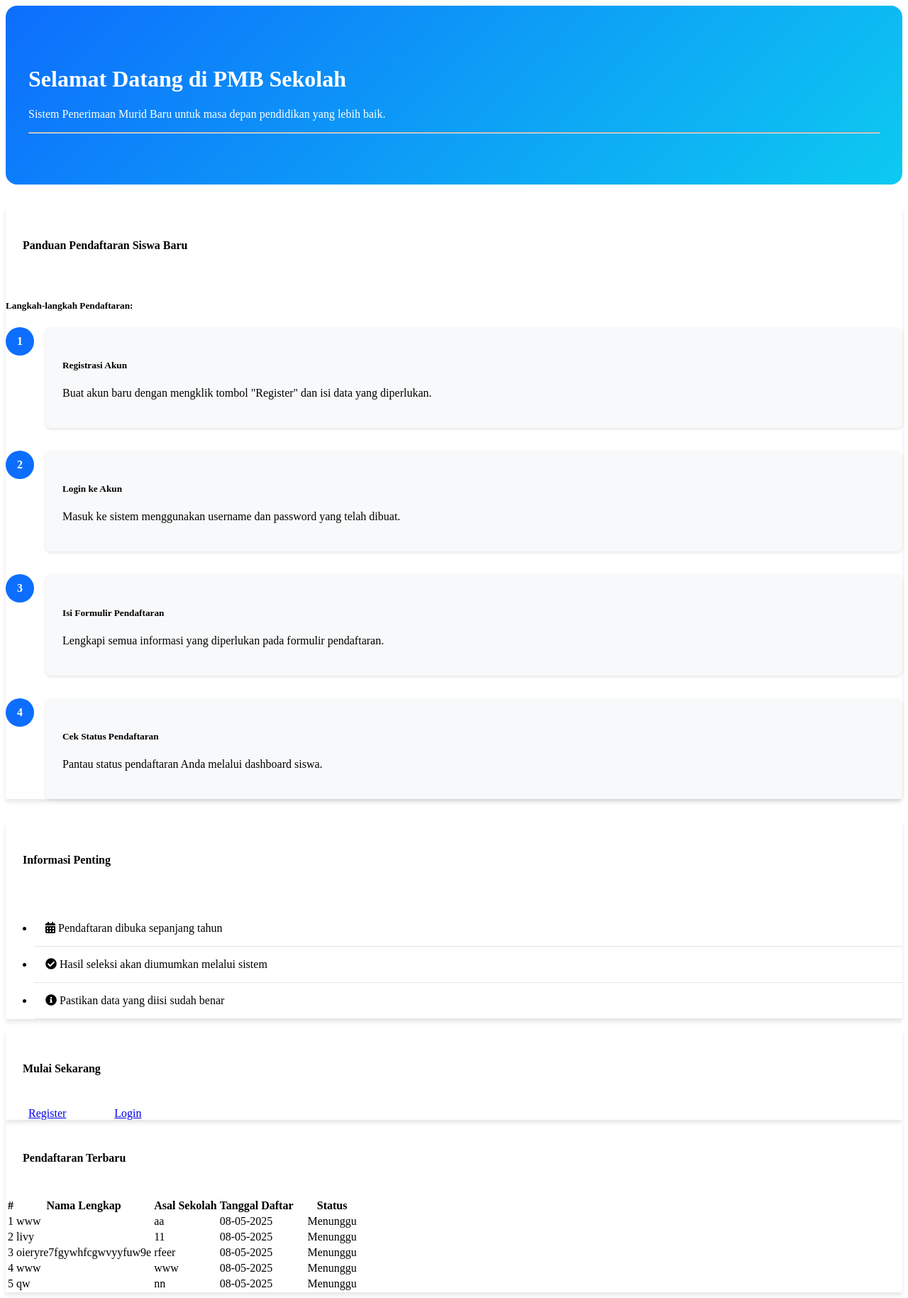
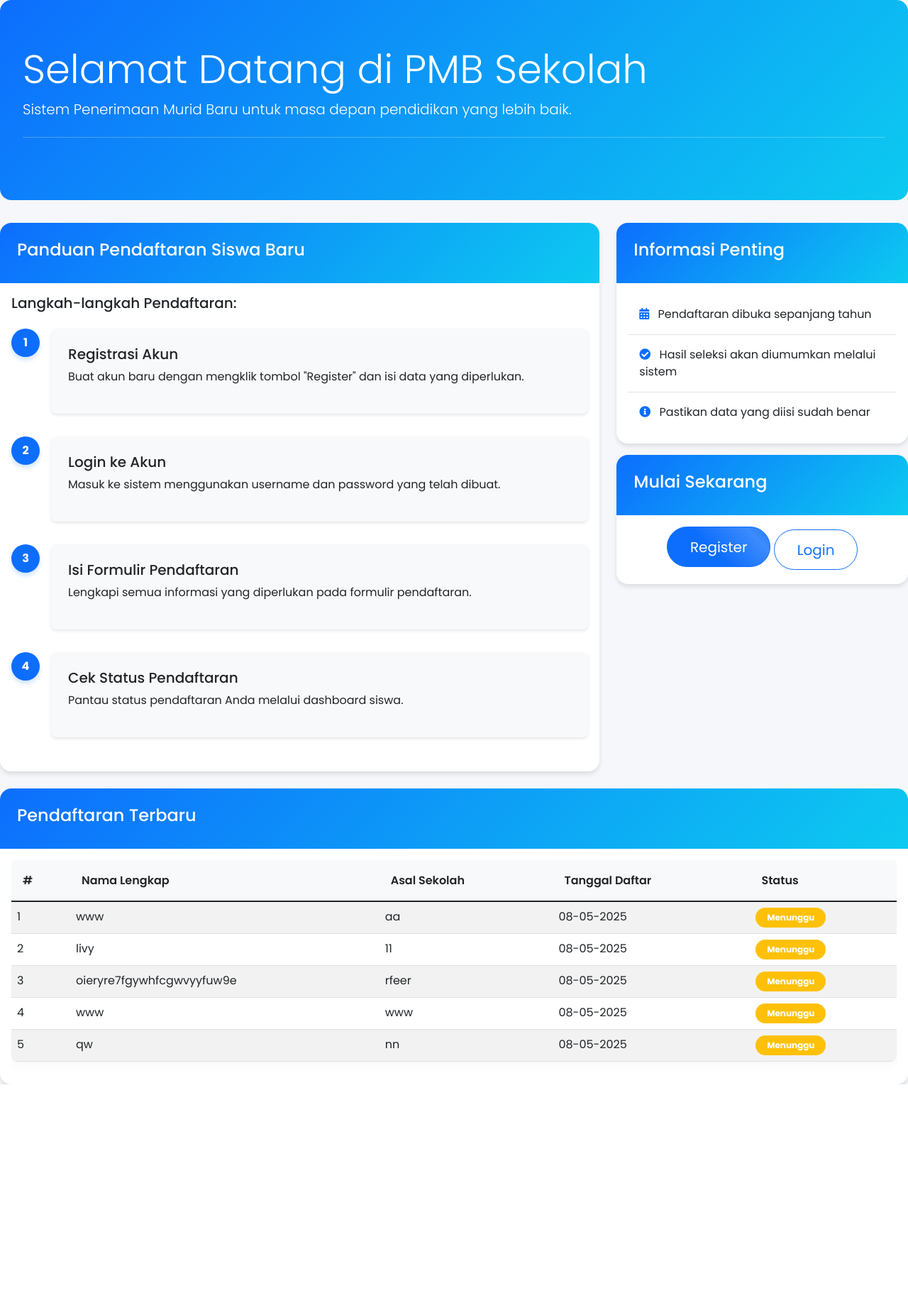
Before and after one commit to aren128/aren-saul-pmb, a Flask app: page / in a window 1280 px wide. Shown: the whole page at 71% size. After the commit the page ends 1528 px from the top, so only its background shows below. Run offline with Flask 3, Linux system fonts and the light colour scheme; some libraries are stand-ins or nearby versions.

Commit message:
Enhance index.html with improved animations, hover effects, and responsive design elements

```diff
--- a/templates/index.html
+++ b/templates/index.html
@@ -1,23 +1,86 @@
 <link rel="stylesheet" href="https://cdnjs.cloudflare.com/ajax/libs/font-awesome/5.15.4/css/all.min.css">
 
+<script src="https://cdnjs.cloudflare.com/ajax/libs/bootstrap/5.1.3/js/bootstrap.bundle.min.js"></script>
+<link href="https://fonts.googleapis.com/css2?family=Poppins:wght@300;400;500;600;700&display=swap" rel="stylesheet">
+<link rel="stylesheet" href="https://cdnjs.cloudflare.com/ajax/libs/bootstrap/5.1.3/css/bootstrap.min.css">
+<link rel="stylesheet" href="https://cdnjs.cloudflare.com/ajax/libs/font-awesome/5.15.4/css/all.min.css">
+
+<script>
+    document.addEventListener('DOMContentLoaded', function() {
+        // Initialize animations
+        const steps = document.querySelectorAll('.step');
+        steps.forEach((step, index) => {
+            step.style.animationDelay = `${index * 0.1}s`;
+        });
+
+        // Add hover effects to tables
+        const tableRows = document.querySelectorAll('tbody tr');
+        tableRows.forEach(row => {
+            row.addEventListener('mouseenter', function() {
+                this.style.transform = 'scale(1.01)';
+            });
+            row.addEventListener('mouseleave', function() {
+                this.style.transform = 'scale(1)';
+            });
+        });
+
+        // Auto-hide alerts after 5 seconds
+        const alerts = document.querySelectorAll('.alert');
+        alerts.forEach(alert => {
+            setTimeout(() => {
+                alert.style.opacity = '0';
+                setTimeout(() => alert.remove(), 500);
+            }, 5000);
+        });
+    });
+</script>
+
 <style>
+        body {
+            font-family: 'Poppins', sans-serif;
+            background-color: #f5f7fa;
+        }
+
         .jumbotron {
             background: linear-gradient(135deg, #0d6efd 0%, #0dcaf0 100%);
             color: white;
             padding: 4rem 2rem;
             border-radius: 1rem;
             margin-bottom: 2rem;
+            position: relative;
+            overflow: hidden;
+            animation: gradientFlow 10s ease infinite;
+        }
+
+        @keyframes gradientFlow {
+            0% { background-position: 0% 50%; }
+            50% { background-position: 100% 50%; }
+            100% { background-position: 0% 50%; }
         }
 
         .step {
             display: flex;
             margin-bottom: 2rem;
             transition: transform 0.3s;
+            opacity: 0;
+            animation: fadeInLeft 0.5s ease forwards;
         }
 
         .step:hover {
             transform: translateX(10px);
         }
+
+        @keyframes fadeInLeft {
+            to {
+                opacity: 1;
+                transform: translateX(0);
+            }
+        }
+
+        .step:nth-child(1) { animation-delay: 0.1s; }
+        .step:nth-child(2) { animation-delay: 0.2s; }
+        .step:nth-child(3) { animation-delay: 0.3s; }
+        .step:nth-child(4) { animation-delay: 0.4s; }
 
         .step-number {
             background: #0d6efd;
@@ -31,6 +94,7 @@
             font-weight: bold;
             margin-right: 1rem;
             flex-shrink: 0;
+            box-shadow: 0 4px 6px rgba(13, 110, 253, 0.2);
         }
 
         .step-content {
@@ -39,27 +103,58 @@
             border-radius: 0.5rem;
             box-shadow: 0 2px 4px rgba(0,0,0,0.1);
             flex-grow: 1;
+            transition: all 0.3s ease;
+        }
+
+        .step:hover .step-content {
+            background: white;
+            box-shadow: 0 4px 8px rgba(0,0,0,0.15);
         }
 
         .card {
             border: none;
             box-shadow: 0 4px 6px rgba(0,0,0,0.1);
-        transition: transform 0.3s;
+            transition: all 0.3s ease;
+            border-radius: 1rem;
+            overflow: hidden;
         }
 
         .card:hover {
             transform: translateY(-5px);
+            box-shadow: 0 8px 15px rgba(0,0,0,0.1);
         }
 
         .card-header {
             border-bottom: none;
             padding: 1.5rem;
+            background: linear-gradient(135deg, #0d6efd 0%, #0dcaf0 100%);
+            color: white;
         }
 
         .btn {
             padding: 0.8rem 2rem;
             border-radius: 2rem;
-        transition: all 0.3s;
+            transition: all 0.3s ease;
+            position: relative;
+            overflow: hidden;
+        }
+
+        .btn::after {
+            content: '';
+            position: absolute;
+            top: -50%;
+            right: -50%;
+            bottom: -50%;
+            left: -50%;
+            background: linear-gradient(to bottom, rgba(255,255,255,0), rgba(255,255,255,0.2) 50%, rgba(255,255,255,0));
+            transform: rotate(45deg) translate(0, -100%);
+            animation: shine 3s infinite;
+        }
+
+        @keyframes shine {
+            to {
+                transform: rotate(45deg) translate(100%, 100%);
+            }
         }
 
         .btn:hover {
@@ -70,16 +165,62 @@
             padding: 1rem;
             border: none;
             border-bottom: 1px solid rgba(0,0,0,0.1);
+            transition: all 0.3s ease;
+        }
+
+        .list-group-item:hover {
+            background-color: #f8f9fa;
+            transform: translateX(5px);
         }
 
         .table {
             border-radius: 0.5rem;
             overflow: hidden;
+            box-shadow: 0 0 20px rgba(0,0,0,0.05);
+        }
+
+        .table thead th {
+            background: #f8f9fa;
+            border: none;
+            padding: 1rem;
+            font-weight: 600;
+        }
+
+        .table tbody tr {
+            transition: all 0.3s ease;
+        }
+
+        .table tbody tr:hover {
+            background-color: rgba(13, 110, 253, 0.05);
+            transform: scale(1.01);
         }
 
         .badge {
             padding: 0.5rem 1rem;
             border-radius: 1rem;
+            transition: all 0.3s ease;
+        }
+
+        .badge:hover {
+            transform: scale(1.1);
+        }
+
+        .alert {
+            border-radius: 1rem;
+            border: none;
+            box-shadow: 0 4px 6px rgba(0,0,0,0.1);
+            animation: slideIn 0.5s ease;
+        }
+
+        @keyframes slideIn {
+            from {
+                transform: translateY(-100%);
+                opacity: 0;
+            }
+            to {
+                transform: translateY(0);
+                opacity: 1;
+            }
         }
 </style>
 
```
Lines whose indentation alone changed are shown as unchanged.
